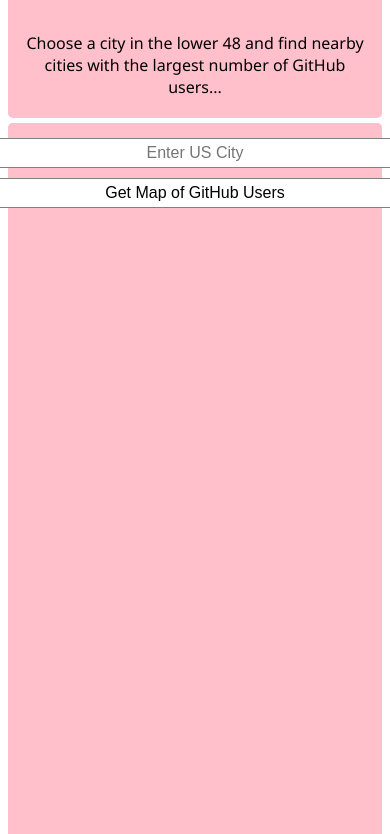
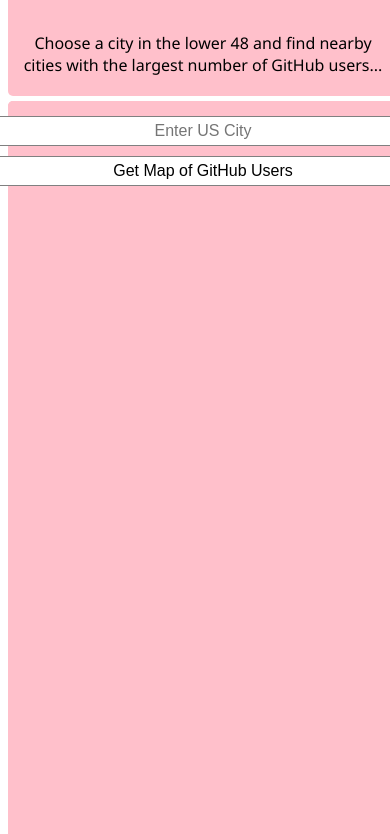
Before and after one commit to lindsayjohnston/API-Map, a website: page docs/index.html in a window 390 px wide. Shown: the part 196-1030 px from the top of the page. Drawn offline with Linux system fonts and the light colour scheme; some packages are replaced by stand-ins of ours.

Commit message:
added meta viewport ish

```diff
--- a/docs/index.html
+++ b/docs/index.html
@@ -3,6 +3,7 @@
 
 <head>
   <meta charset="utf-8">
+  <meta name='viewport' content="width=device-width, intial-scale=1" >
   <link rel="stylesheet" href="style.css">
   <title>GitHub User Map</title>
   <script src="https://polyfill.io/v3/polyfill.min.js?features=default"></script>
--- a/docs/style.css
+++ b/docs/style.css
@@ -87,7 +87,9 @@ div {
 }
 /* MOBILE DEVICES */
 @media only screen and (max-width: 750px){
-
+  body{
+    width: 100%;
+  }
   #header, #main, #input-div{
     width: 100%;
     background-color: pink;
```
